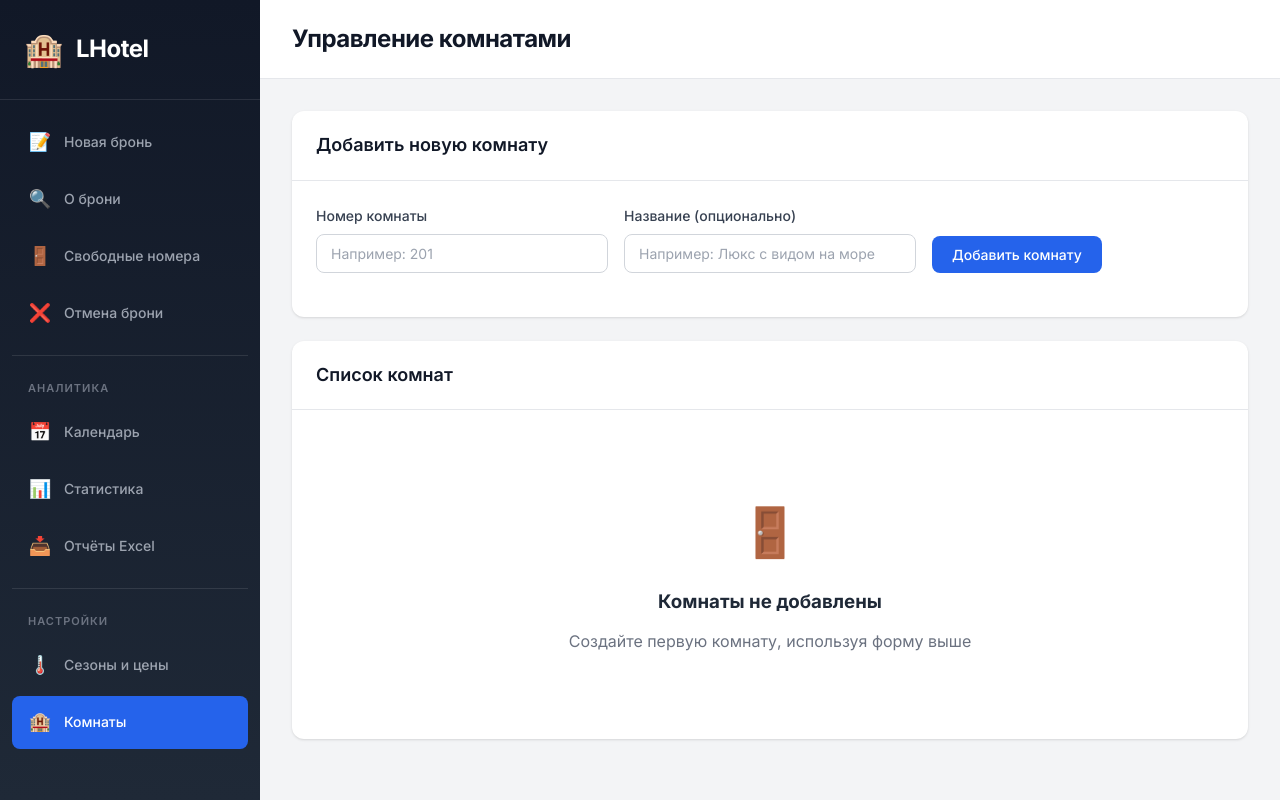
After one commit to LChrist7/LHotel, a Flask app: page /rooms in a window 1280 px wide. The commit adds this page. Run offline with Flask 2, Linux system fonts and the light colour scheme; data comes from the database, SQL or seed files in the repository; data that the repository does not hold is empty.

Commit message:
fix: исправлен расчёт стоимости + добавлено управление комнатами
- sumbook теперь рассчитывается как дни × введённая цена (а не по сезонам)
- Кнопка "Цена по сезону" работает для автоподбора цены
- Таблица rooms: убран лишний столбец price, добавлен столбец name
- Добавлена страница /rooms для управления комнатами отеля
- Добавлены методы get_all_rooms, add_room, update_room, delete_room
- Защита от удаления комнаты при наличии броней
- Логика защиты от наложения броней работает корректно

```diff
--- a/main.py
+++ b/main.py
@@ -221,29 +221,10 @@ def change():
         startdatedef = datetime.fromisoformat(request.form['DateStart'].replace('T', ' '))
         enddatedef = datetime.fromisoformat(request.form['DateEnd'].replace('T', ' '))
 
-        # Подсчёт количества гостей и питания
-        guest_count = 0
-        fullpans_count = 0
-        halfpans_count = 0
-        breakfast_count = 0
-        for i in range(1, 6):
-            if request.form.get(f'FullName{i}'):
-                guest_count += 1
-                if request.form.get(f'fullpans{i}') == 'on':
-                    fullpans_count += 1
-                if request.form.get(f'halfpans{i}') == 'on':
-                    halfpans_count += 1
-                if request.form.get(f'breakfast{i}') == 'on':
-                    breakfast_count += 1
-
-        # Расчёт с учётом сезонов
-        sumbook = dbase.calculate_full_booking_price(
-            str(startdatedef.date()), str(enddatedef.date()),
-            guest_count=max(guest_count, 1),
-            fullpans_count=fullpans_count,
-            halfpans_count=halfpans_count,
-            breakfast_count=breakfast_count
-        )
+        # Расчёт суммы: дни × введённая цена за сутки
+        days = (enddatedef.date() - startdatedef.date()).days
+        price = int(request.form.get('Price', 0))
+        sumbook = days * price
 
         guest1 = gclass.GClass()
         guest2 = gclass.GClass()
@@ -290,29 +271,10 @@ def index():
         db = get_db()
         dbase = DBSQL.DBSQL(db)
 
-        # Подсчёт количества гостей и питания
-        guest_count = 0
-        fullpans_count = 0
-        halfpans_count = 0
-        breakfast_count = 0
-        for i in range(1, 6):
-            if request.form.get(f'FullName{i}'):
-                guest_count += 1
-                if request.form.get(f'fullpans{i}') == 'on':
-                    fullpans_count += 1
-                if request.form.get(f'halfpans{i}') == 'on':
-                    halfpans_count += 1
-                if request.form.get(f'breakfast{i}') == 'on':
-                    breakfast_count += 1
-
-        # Расчёт с учётом сезонов
-        sumbook = dbase.calculate_full_booking_price(
-            str(startdatedef.date()), str(enddatedef.date()),
-            guest_count=max(guest_count, 1),
-            fullpans_count=fullpans_count,
-            halfpans_count=halfpans_count,
-            breakfast_count=breakfast_count
-        )
+        # Расчёт суммы: дни × введённая цена за сутки
+        days = (enddatedef.date() - startdatedef.date()).days
+        price = int(request.form.get('Price', 0))
+        sumbook = days * price
 
         guest1 = gclass.GClass()
         guest2 = gclass.GClass()
@@ -391,6 +353,50 @@ def seasons():
 
     seasons_list = dbase.get_seasons()
     return render_template('seasons.html', seasons=seasons_list)
+
+
+@app.route("/rooms", methods=["GET", "POST"])
+def rooms():
+    """Управление комнатами отеля"""
+    db = get_db()
+    dbase = DBSQL.DBSQL(db)
+    message = None
+
+    if request.method == 'POST':
+        action = request.form.get('action')
+
+        if action == 'add':
+            number = request.form.get('number')
+            name = request.form.get('name', '')
+            if number:
+                try:
+                    number = int(number)
+                    if dbase.add_room(number, name):
+                        db.commit()
+                        message = {'type': 'success', 'text': f'Комната {number} добавлена'}
+                    else:
+                        message = {'type': 'error', 'text': f'Комната {number} уже существует'}
+                except ValueError:
+                    message = {'type': 'error', 'text': 'Номер комнаты должен быть числом'}
+
+        elif action == 'update':
+            number = int(request.form.get('number'))
+            name = request.form.get('name', '')
+            if dbase.update_room(number, name):
+                db.commit()
+                message = {'type': 'success', 'text': f'Комната {number} обновлена'}
+
+        elif action == 'delete':
+            number = int(request.form.get('number'))
+            success, msg = dbase.delete_room(number)
+            if success:
+                db.commit()
+                message = {'type': 'success', 'text': msg}
+            else:
+                message = {'type': 'error', 'text': msg}
+
+    rooms_list = dbase.get_all_rooms()
+    return render_template('rooms.html', rooms=rooms_list, message=message)
 
 
 @app.route("/api/seasonal-price", methods=["POST"])
--- a/templates/base.html
+++ b/templates/base.html
@@ -61,6 +61,10 @@
                     <span class="nav-icon">🌡️</span>
                     <span class="nav-text">Сезоны и цены</span>
                 </a>
+                <a href="/rooms" class="nav-item {% if request.endpoint == 'rooms' %}active{% endif %}">
+                    <span class="nav-icon">🏨</span>
+                    <span class="nav-text">Комнаты</span>
+                </a>
             </nav>
         </aside>
 
--- /dev/null
+++ b/templates/rooms.html
@@ -0,0 +1,121 @@
+{% extends "base.html" %}
+
+{% block title %}Комнаты - LHotel{% endblock %}
+
+{% block page_title %}Управление комнатами{% endblock %}
+
+{% block content %}
+{% if message %}
+<div class="alert {% if message.type == 'success' %}alert-success{% else %}alert-danger{% endif %} mb-4">
+    {{ message.text }}
+</div>
+{% endif %}
+
+<!-- Добавить комнату -->
+<div class="card mb-5">
+    <div class="card-header">
+        <h3 class="card-title">Добавить новую комнату</h3>
+    </div>
+    <div class="card-body">
+        <form method="post" action="/rooms">
+            <input type="hidden" name="action" value="add">
+            <div class="form-row">
+                <div class="form-group">
+                    <label class="form-label">Номер комнаты</label>
+                    <input type="number" name="number" placeholder="Например: 201" required>
+                </div>
+                <div class="form-group">
+                    <label class="form-label">Название (опционально)</label>
+                    <input type="text" name="name" placeholder="Например: Люкс с видом на море">
+                </div>
+                <div class="form-group" style="display: flex; align-items: flex-end;">
+                    <button type="submit" class="btn btn-primary">
+                        Добавить комнату
+                    </button>
+                </div>
+            </div>
+        </form>
+    </div>
+</div>
+
+<!-- Текущие комнаты -->
+<div class="card">
+    <div class="card-header">
+        <h3 class="card-title">Список комнат</h3>
+        {% if rooms %}
+        <span class="badge badge-primary">{{ rooms|length }} комнат</span>
+        {% endif %}
+    </div>
+    <div class="card-body">
+        {% if rooms %}
+        <div class="table-wrapper">
+            <table>
+                <thead>
+                    <tr>
+                        <th>Номер</th>
+                        <th>Название</th>
+                        <th>Действия</th>
+                    </tr>
+                </thead>
+                <tbody>
+                    {% for room in rooms %}
+                    <tr>
+                        <td><strong>{{ room.number }}</strong></td>
+                        <td>{{ room.name if room.name else '-' }}</td>
+                        <td>
+                            <div class="flex gap-2">
+                                <button class="btn btn-outline btn-sm" onclick="toggleEdit({{ room.number }})">Изменить</button>
+                                <form method="post" action="/rooms" style="display: inline;">
+                                    <input type="hidden" name="action" value="delete">
+                                    <input type="hidden" name="number" value="{{ room.number }}">
+                                    <button type="submit" class="btn btn-danger btn-sm" onclick="return confirm('Удалить комнату {{ room.number }}?')">Удалить</button>
+                                </form>
+                            </div>
+                        </td>
+                    </tr>
+                    <tr class="edit-row" id="edit-row-{{ room.number }}" style="display: none;">
+                        <td colspan="3">
+                            <div class="edit-form-inline" style="background: #f9f9f9; padding: 16px; border-radius: 8px;">
+                                <form method="post" action="/rooms">
+                                    <input type="hidden" name="action" value="update">
+                                    <input type="hidden" name="number" value="{{ room.number }}">
+
+                                    <div class="form-row">
+                                        <div class="form-group">
+                                            <label class="form-label">Название комнаты</label>
+                                            <input type="text" name="name" value="{{ room.name if room.name else '' }}" placeholder="Введите название">
+                                        </div>
+                                        <div class="form-group" style="display: flex; align-items: flex-end; gap: 8px;">
+                                            <button type="submit" class="btn btn-success">Сохранить</button>
+                                            <button type="button" class="btn btn-outline" onclick="toggleEdit({{ room.number }})">Отмена</button>
+                                        </div>
+                                    </div>
+                                </form>
+                            </div>
+                        </td>
+                    </tr>
+                    {% endfor %}
+                </tbody>
+            </table>
+        </div>
+        {% else %}
+        <div class="text-center" style="padding: 60px;">
+            <div style="font-size: 48px; margin-bottom: 16px;">🚪</div>
+            <h3 class="mb-3">Комнаты не добавлены</h3>
+            <p class="text-muted">Создайте первую комнату, используя форму выше</p>
+        </div>
+        {% endif %}
+    </div>
+</div>
+{% endblock %}
+
+{% block extra_js %}
+<script>
+function toggleEdit(number) {
+    const row = document.getElementById('edit-row-' + number);
+    if (row) {
+        row.style.display = row.style.display === 'none' ? 'table-row' : 'none';
+    }
+}
+</script>
+{% endblock %}
```
Also changed, not shown: DBSQL.py (+47 -2 lines).
